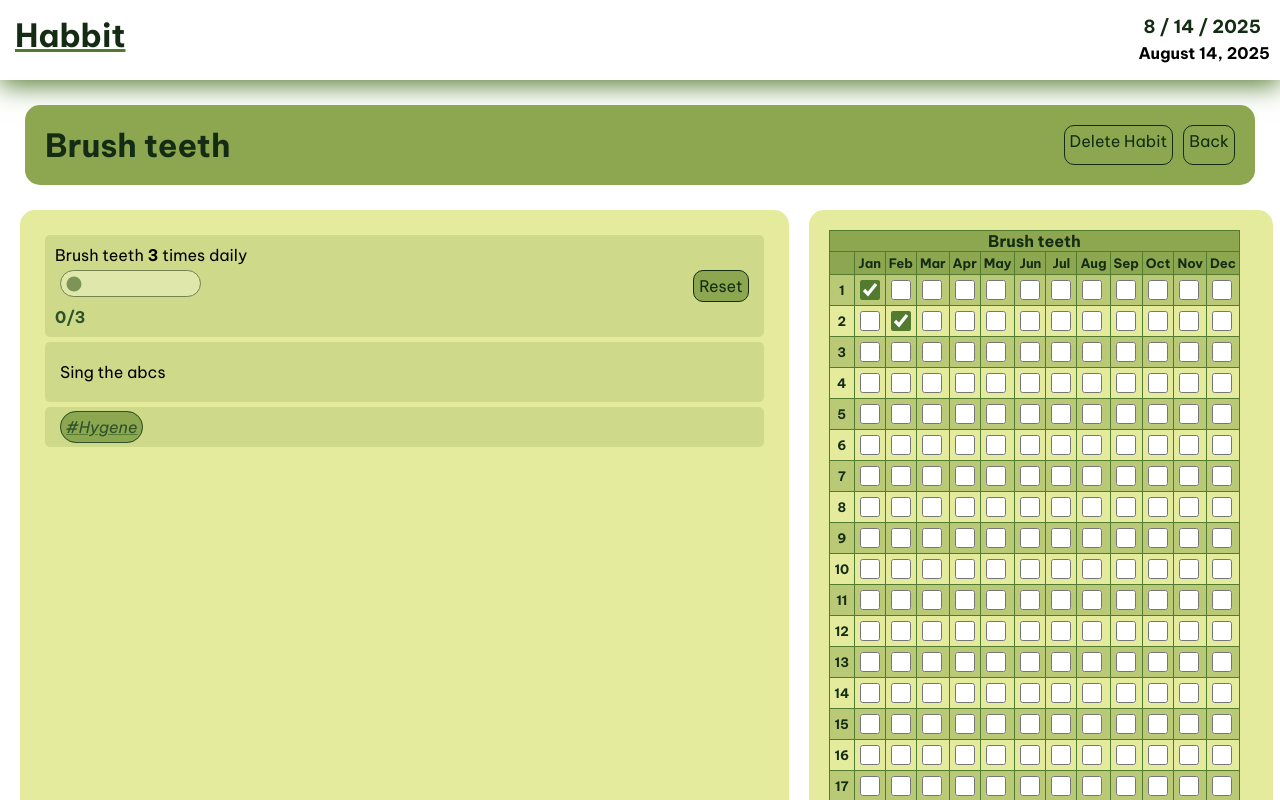
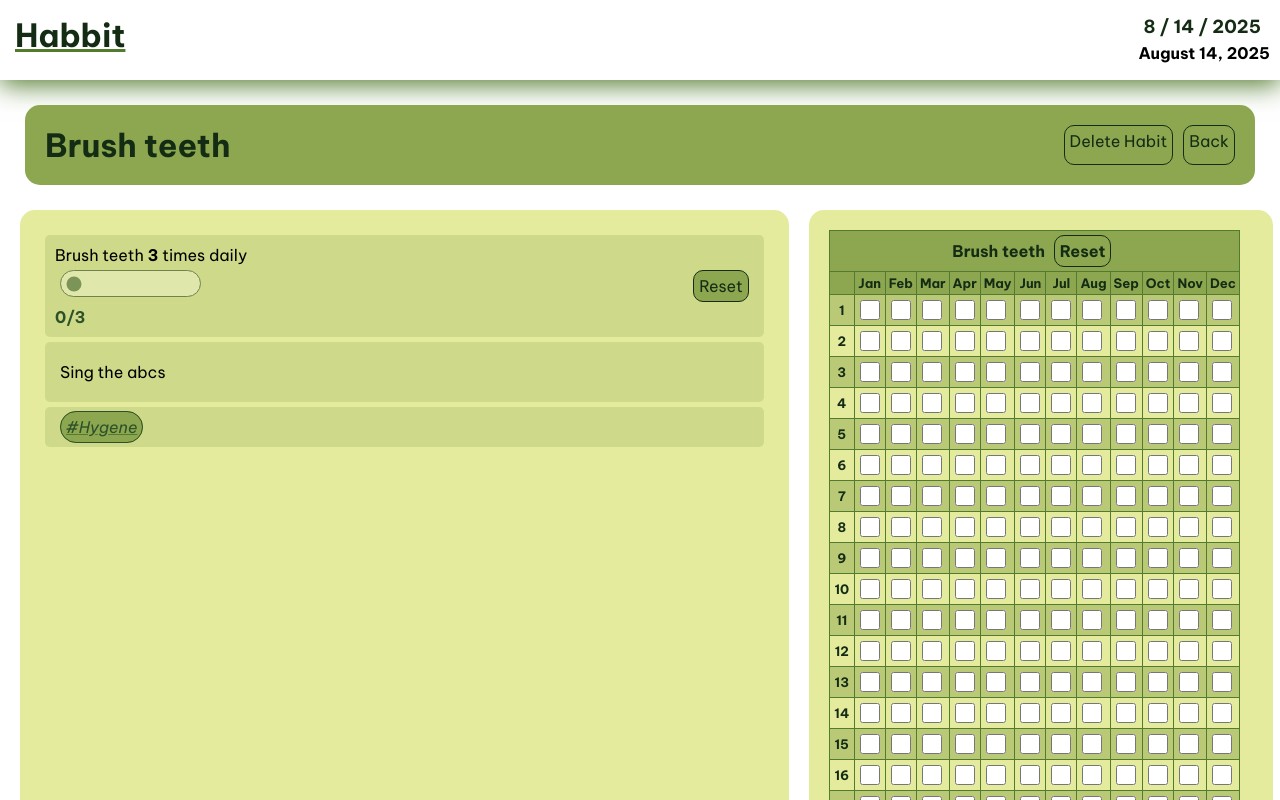
Before and after one commit to kandriam/habbit-prototype, an Angular app: page /details/1 in a window 1280 px wide. Shown: the top 800 px of the page. Built offline with nearby package versions, Linux system fonts and the light colour scheme; data requests are answered from the project's data file.

Commit message:
resetCalendar complete

```diff
--- a/db.json
+++ b/db.json
@@ -12,10 +12,7 @@
       "tags": [
         "Hygene"
       ],
-      "calendar": [
-        "January1",
-        "February2"
-      ]
+      "calendar": []
     },
     {
       "id": "2",
--- a/src/app/calendar/calendar.css
+++ b/src/app/calendar/calendar.css
@@ -12,9 +12,14 @@ table, th, td {
 
 table th {
     background-color: var(--g2-color);
+    /* font-size: small; */
 }
 table tr:nth-child(odd) {
     background-color: color-mix(in srgb, var(--g1-color) 50%, var(--g2-color) 50%);
+}
+
+.calendar-title {
+    height: 40px;
 }
 .calen-date, .calen-month {
     padding: 3px;
--- a/src/app/calendar/calendar.ts
+++ b/src/app/calendar/calendar.ts
@@ -11,7 +11,10 @@ import { HabitInfo } from '../habit';
     <div class="secondary-container">
       <table class="calendar">
         <tr>
-          <th colspan=13> {{habit?.name}} </th>
+          <th colspan=13 class="calendar-title">
+            {{habit?.name}}
+            <a class=primary (click)="resetCalendar()">Reset</a>
+          </th>
         </tr>
         <tr>
           <th></th>
@@ -67,19 +70,14 @@ export class Calendar {
   dayChecked(date: string) {
     var element = <HTMLInputElement> document.getElementById(date);
     var isChecked = element.checked;
-    console.log(date, isChecked);
     if (!isChecked) {
       let index = this.checkedDays.indexOf(date);
-      console.log("delete", date, "at", index);
       this.checkedDays.splice(index, 1);
     }
     else (
       this.checkedDays.push(date)
     )
-    // console.log(this.checkedDays);
-    console.log("Sent");
 
-    // this.habitService.updateHabitCalendar(this.habitId, habitname, this.checkedDays);
     this.habitService.updateHabitCalendar(
       this.habitId,
       this.habit?.name ?? '',
@@ -90,4 +88,21 @@ export class Calendar {
       this.habit?.tags ?? [],
       this.checkedDays);
   }
+
+  resetCalendar() {
+    console.log(this.checkedDays);
+    this.checkedDays.forEach(date =>{
+      console.log(date);
+      document.getElementById(date)?.removeAttribute("checked");
+    });
+    this.habitService.updateHabitCalendar(
+      this.habitId,
+      this.habit?.name ?? '',
+      this.habit?.timesdone ?? 0,
+      this.habit?.timesperinstance ?? 1,
+      this.habit?.frequency ??'daily',
+      this.habit?.description ?? [],
+      this.habit?.tags ?? [],
+      []);
+  }
 }
```
